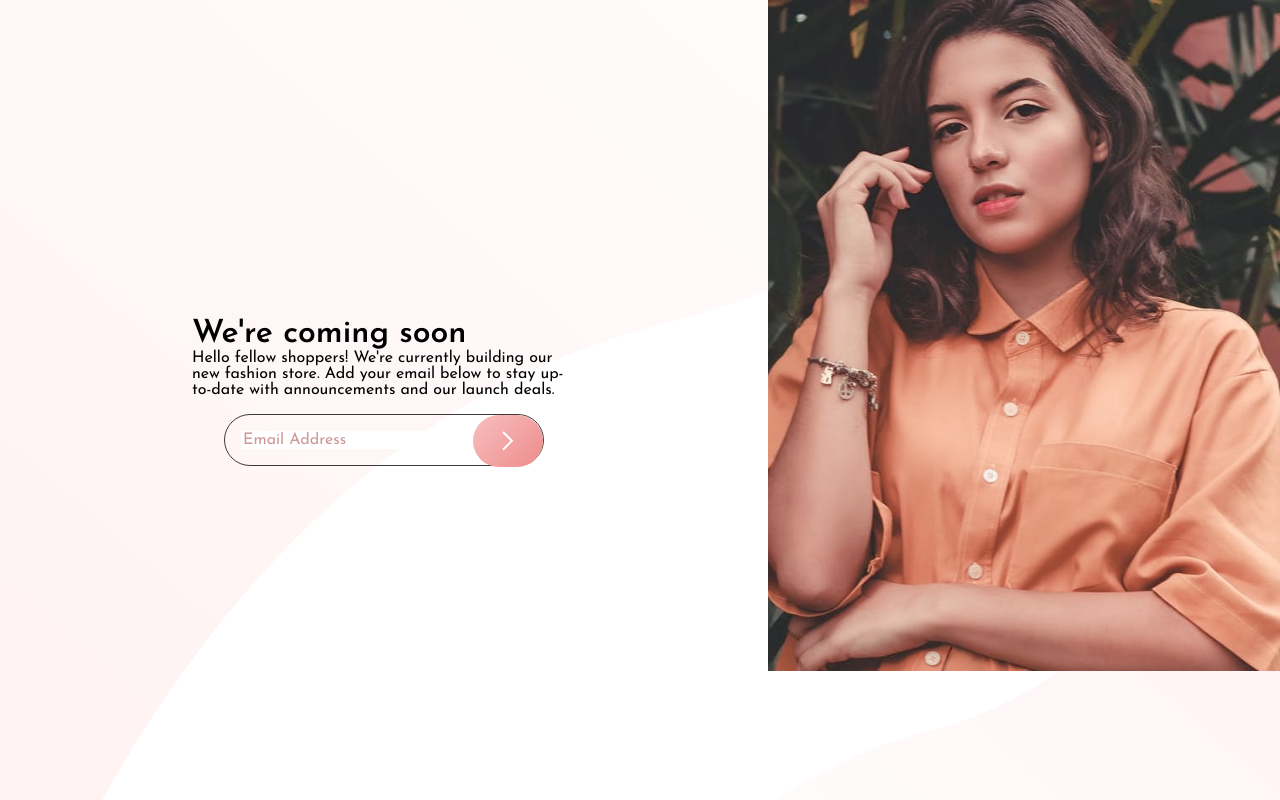
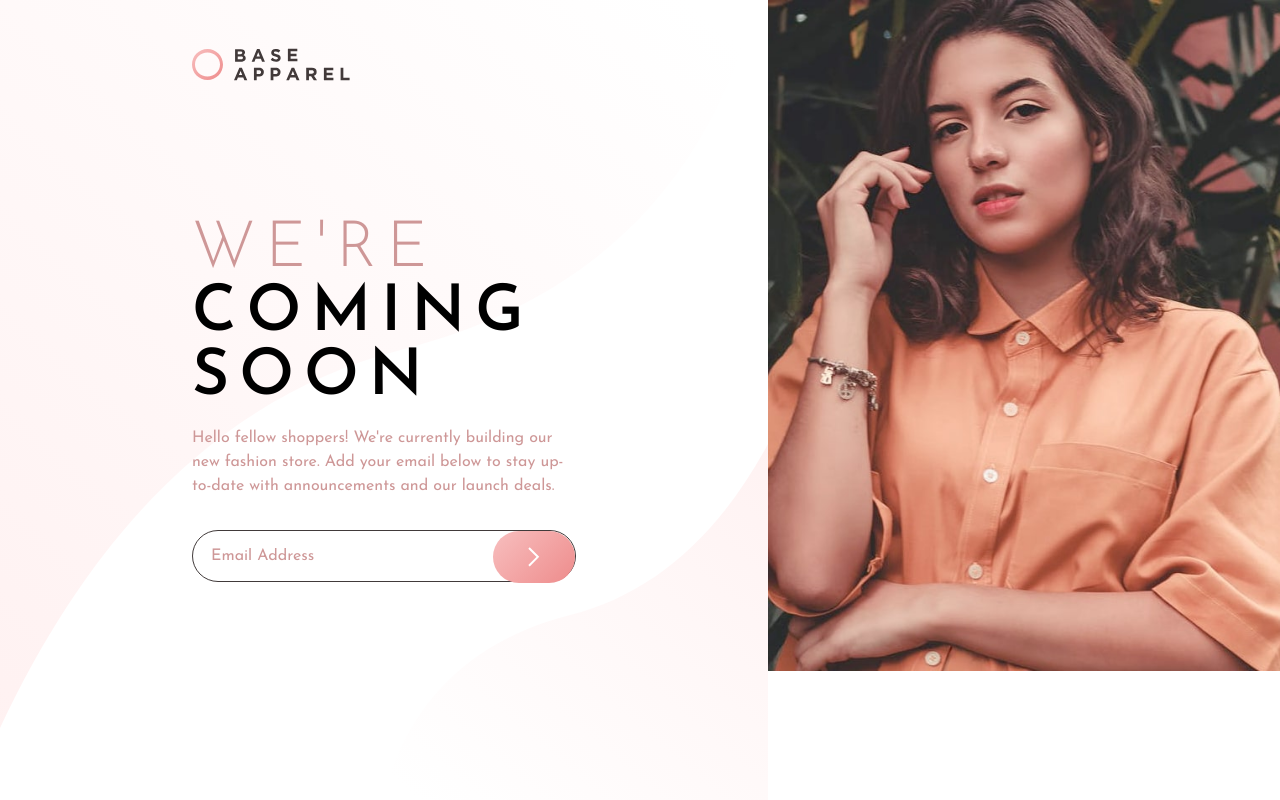
Before and after one commit to nathan-codes/base-apparel-coming-soon-master, a plain HTML site: page test.html in a window 1280 px wide. Drawn offline with Linux system fonts and the light colour scheme.

Commit message:
Large Screen v2.0

```diff
--- a/css/styles.css
+++ b/css/styles.css
@@ -80,10 +80,6 @@ h6 {
 
 
 
-/* CSS RESET END */
-
-
-
 :root {
   --Desaturated-Red: hsl(0, 36%, 70%);
   --Soft-Red: hsl(0, 93%, 68%);
@@ -96,6 +92,12 @@ h6 {
 }
 
 
+/* CSS RESET END */
+
+
+
+
+
 
 /* General Styling  */
 
@@ -103,36 +105,77 @@ body {
 
   font-size: 16px;
   font-family: 'Josefin Sans', sans-serif;
-  background-image: url(/images/bg-pattern-desktop.svg);
-  background-position: center;
-  background-repeat: no-repeat;
-  background-size:cover;
+
   display: flex;
 
 }
 
 
-.comingSoon__imgSection {
-  height: 100vh;
-  width: 40%;
-  border: 1px solid red;
-}
 
-.comingSoon_img {
-  max-width: 100%;
-  max-height: 100%;
+/* =========> Left Section Styling --Start <===========*/
+.img_logo {
+
+  position: absolute;
+  max-width: 30%;
+  top: 3rem;
+  /* padding-bottom: 30rem; */
 }
 
 
-.comingSoon__content {
-  padding: 0 2%;
+
+.comingSoon_Content {
+  padding: 0 15%;
+  width: 60%;
   display: flex;
   flex-direction: column;
   justify-content: center;
-  height: 100vh;
-  width: 60%;
-  border: 1px solid red;
+  background-image: url(/images/bg-pattern-desktop.svg);
+  background-position: center;
+  background-repeat: no-repeat;
+  background-size: cover;
+
 }
+
+
+/* Styling the Main Header */
+h1 {
+
+  text-transform: uppercase;
+  font-size: 4rem;
+  letter-spacing: 10px;
+
+}
+
+h1 span {
+  color: var(--Desaturated-Red);
+  font-weight: var(--fw-light);
+}
+
+
+p {
+  color: var(--Desaturated-Red);
+  line-height: 1.5;
+  padding: 1rem 0rem;
+}
+
+/* =========> Left Section Styling --End <===========*/
+
+
+
+/* Styling The Right Side of the Page  */
+.ImageSection {
+  width: 40%;
+
+}
+
+.herroImage {
+  width: 100%;
+}
+
+
+
+
+
 
 
 
@@ -143,9 +186,9 @@ body {
 
 form {
   position: relative;
-  margin: 1rem 2rem;
   border: 1px solid var(--Dark-Grayish-Red);
   border-radius: 30px;
+  margin-top: 1rem;
   padding: 1rem 0rem;
 
 }
@@ -172,7 +215,7 @@ input:focus {
 
 .submit-button {
   background-image: linear-gradient(135deg, hsl(0, 80%, 86%), hsl(0, 74%, 74%));
-  padding: 1rem 1.8rem;
+  padding: 1rem 2.2rem;
   color: white;
   border: none;
   position: absolute;
--- a/test.html
+++ b/test.html
@@ -31,38 +31,16 @@
 </head>
 
 
-<style>
 
-
-
-
-
-
-    .comingSoon_Content {
-
-        width: 60%;
-        display: flex;
-        flex-direction: column;
-        justify-content: center;
-        padding: 10% 15%;
-
-    }
-
-    .ImageSection {
-        width: 40%;
-        height: 100vh;
-    }
-
-
-
-</style>
 
 <body>
 
     <div class="comingSoon_Content">
 
+        <img src="/images/logo.svg" alt="" class="img_logo">
 
-        <h1> <span>We're </span> coming soon</h1>
+
+        <h1 > <span>We're </span> coming soon</h1>
 
 
         <p>Hello fellow shoppers! We're currently building our new fashion store.
```
